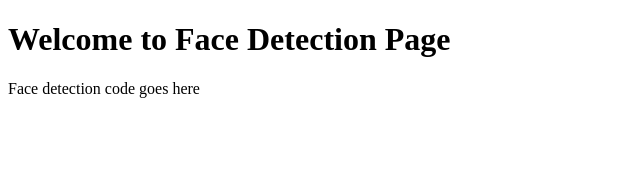
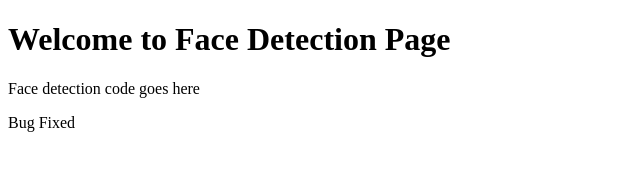
Before and after one commit to codeit-np/github_demo, a plain HTML site: page face-detection.html in a window 1280 px wide. Shown: the full height of the page, 0-640 px from the left. Drawn offline with Linux system fonts and the light colour scheme.

Commit message:
bug fixed

```diff
--- a/face-detection.html
+++ b/face-detection.html
@@ -8,5 +8,7 @@
   <body>
     <h1>Welcome to Face Detection Page</h1>
     <p>Face detection code goes here</p>
+
+    <p>Bug Fixed</p>
   </body>
 </html>
```
